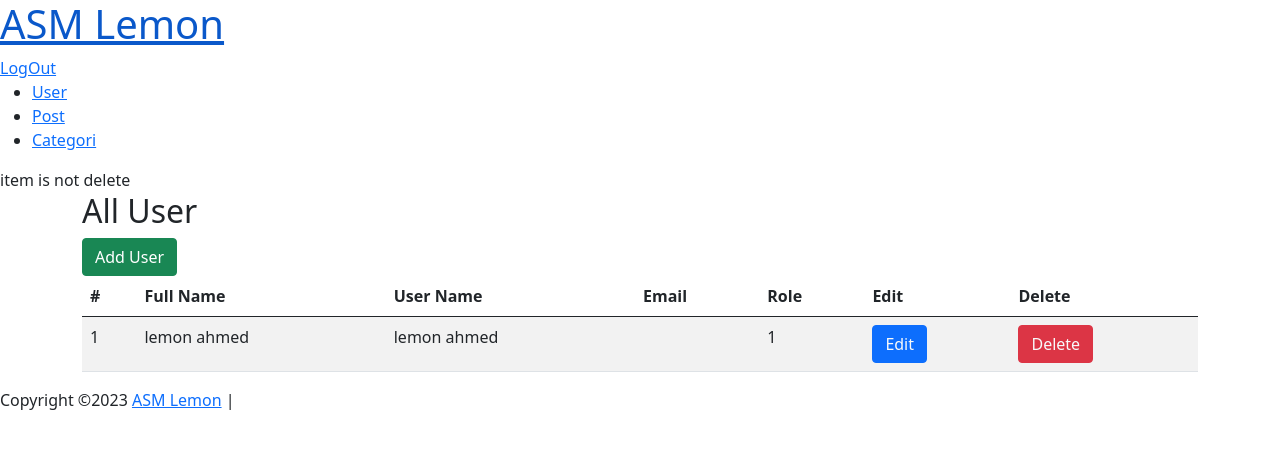
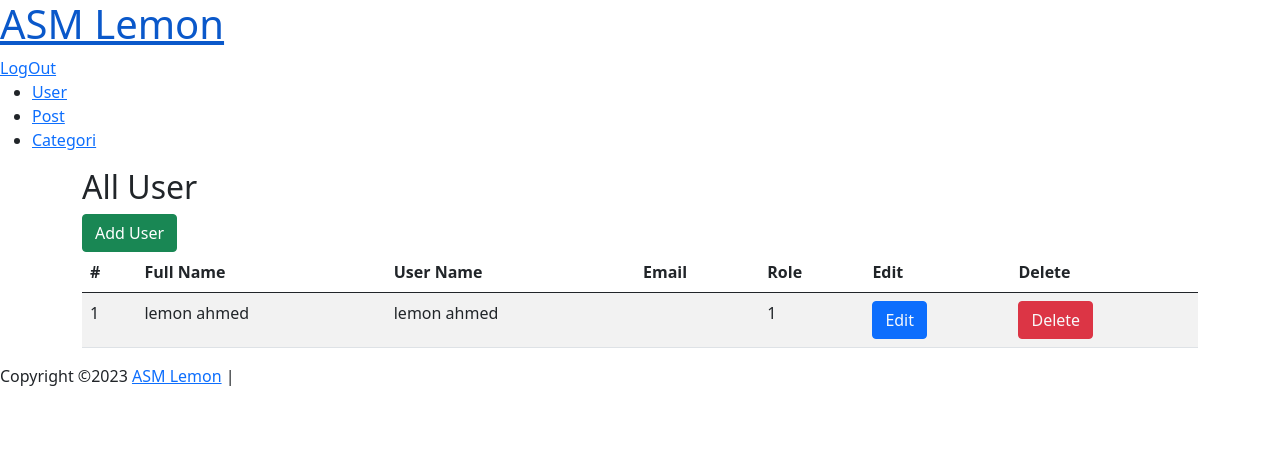
Before and after one commit to Abu-Salah-Musha-Lemon/php, a PHP site: page /learnPhp/admin/user.php in a window 1280 px wide. Shown: the top 449 px of the page. Run offline with PHP 8.4, Linux system fonts and the light colour scheme; data comes from the database, SQL or seed files in the repository.

Commit message:
clear some code

```diff
--- a/CMS/admin/user.php
+++ b/CMS/admin/user.php
@@ -9,9 +9,10 @@ if (isset($_GET['deleteId'])) {
   $id = $_GET['deleteId'];
   $delete = "DELETE FROM `usertable` WHERE `userId` = $id";
   $result = mysqli_query($conn, $delete);
-} else {
-  echo "item is not delete";
-}
+  print_r($result);}
+// } else {
+//   echo "item is not delete";
+// }
 
 ?>
 
```
Also changed, not shown: CMS/admin/edit-user.php (+1 -9 lines).
